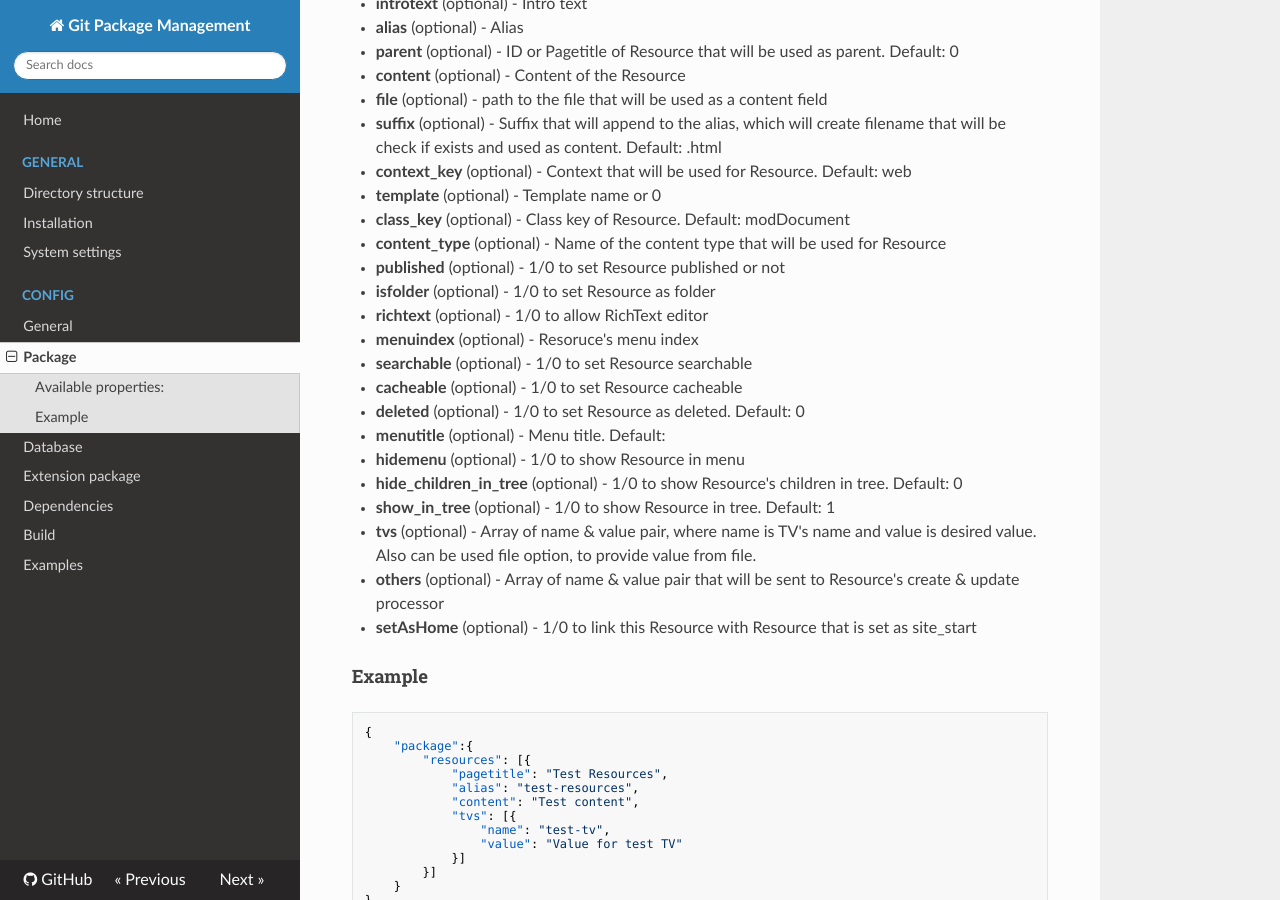
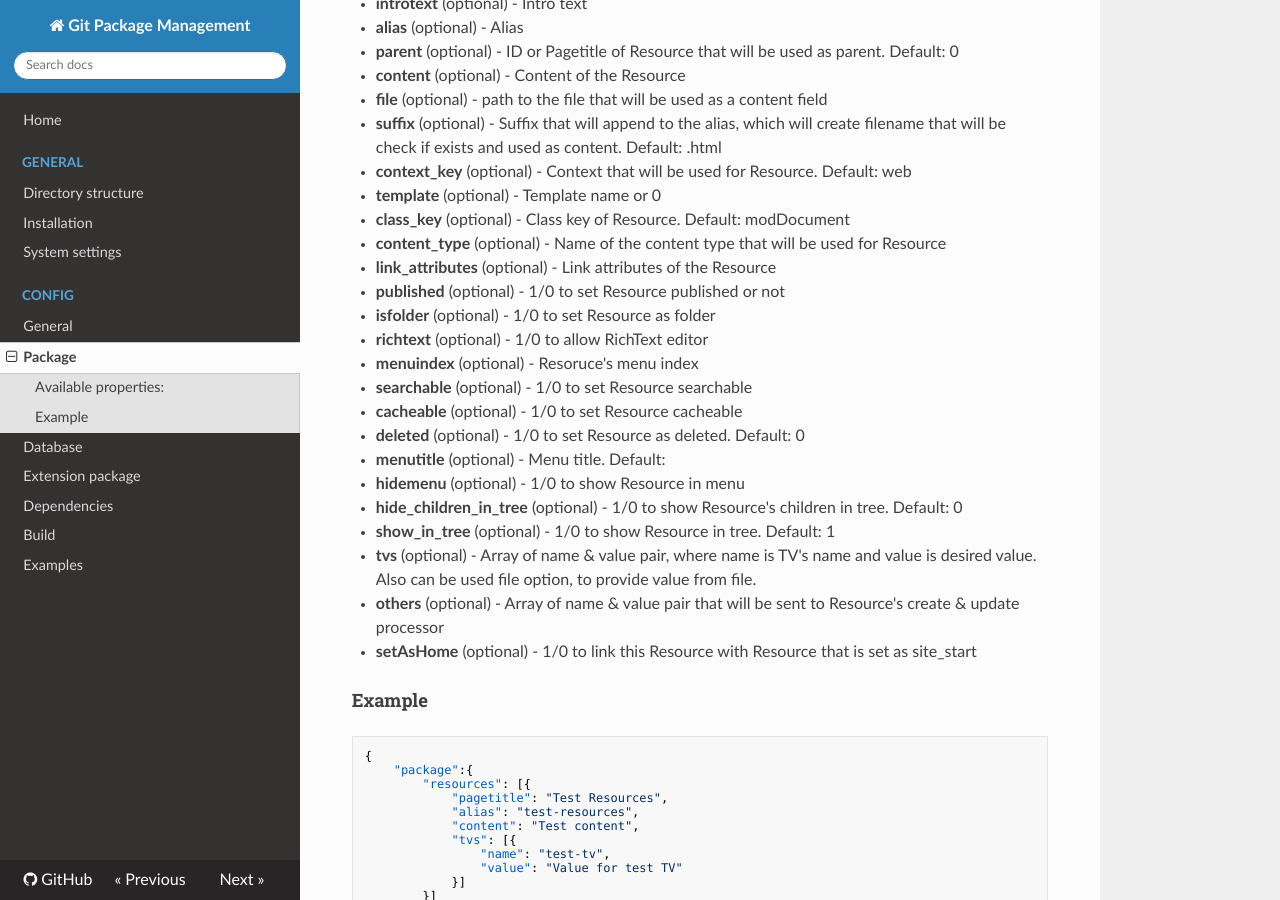
Before and after one commit to theboxer/Git-Package-Management, an MkDocs documentation site: the page built from core/components/gitpackagemanagement/docs/config/package.md, in a window 1280 px wide and 900 px high, scrolled down 9207 px. Built offline with MkDocs 1.6.1, drawn with Linux system fonts in a browser that asks for light colours; nearby versions of some CDN libraries; old or Windows-style settings are respelled for this version of MkDocs.

Commit message:
Update docs

```diff
--- a/core/components/gitpackagemanagement/docs/config/package.md
+++ b/core/components/gitpackagemanagement/docs/config/package.md
@@ -443,6 +443,7 @@ Here you can specify Resources that should be created. Note that this is only on
 - **template** (optional) - Template name or 0
 - **class_key** (optional) - Class key of Resource. Default: modDocument
 - **content_type** (optional) - Name of the content type that will be used for Resource
+- **link_attributes** (optional) - Link attributes of the Resource
 - **published** (optional) - 1/0 to set Resource published or not
 - **isfolder** (optional) - 1/0 to set Resource as folder
 - **richtext** (optional) - 1/0 to allow RichText editor
```
